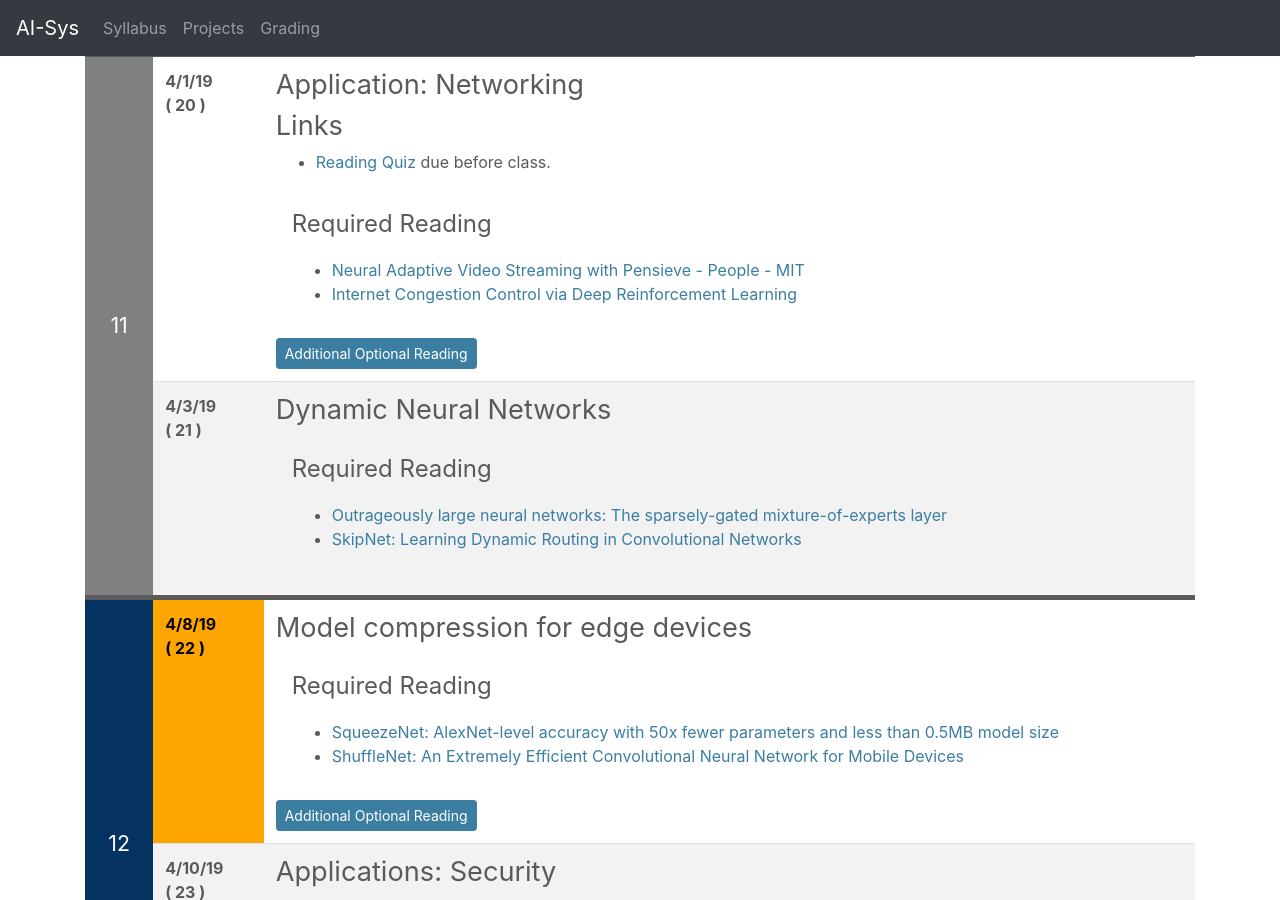
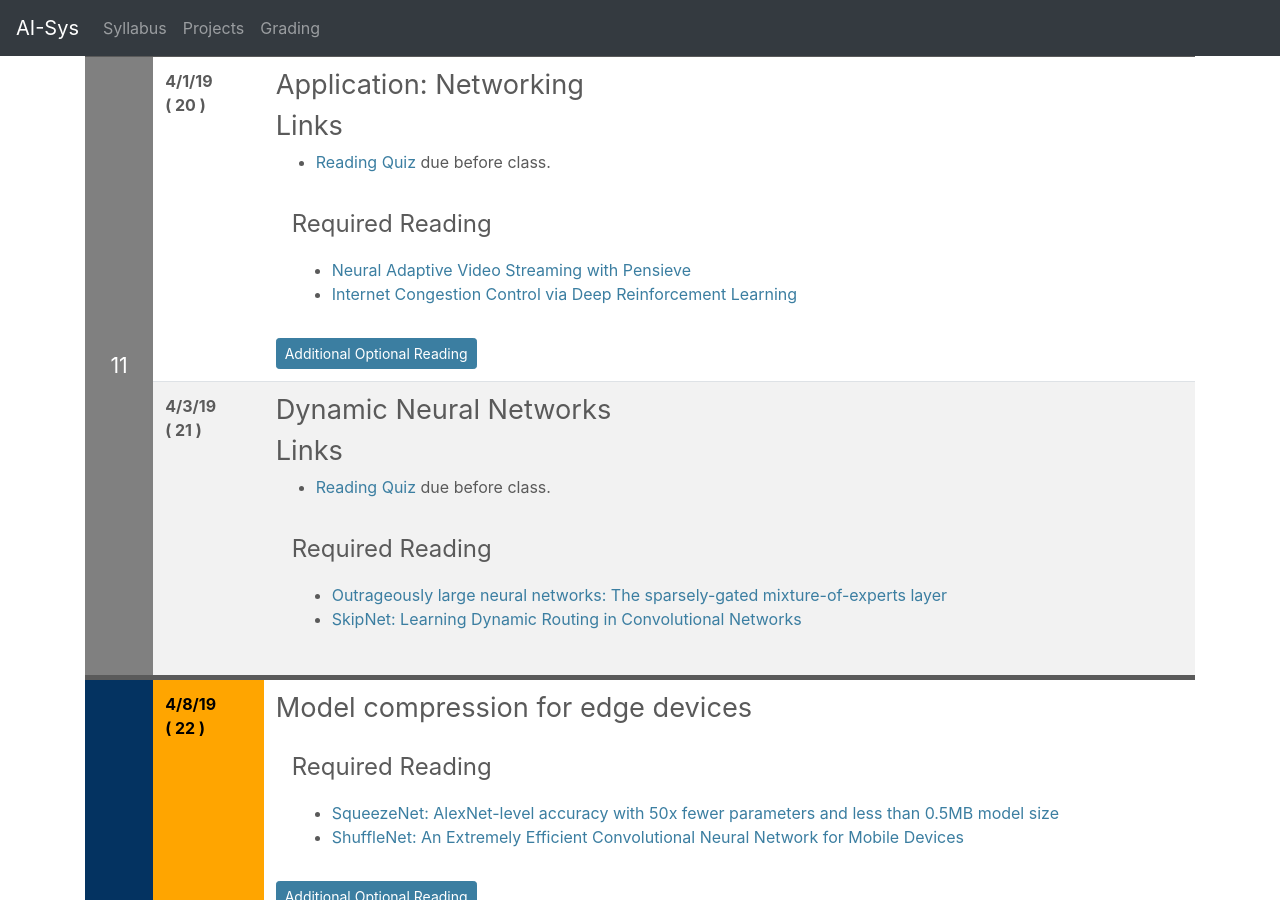
Before and after one commit to ucbrise/cs294-ai-sys-sp19, a Jekyll site: the page built from index.md, in a window 1280 px wide and 900 px high, scrolled down 6811 px. Built offline with Jekyll 4.4.1, drawn with Linux system fonts in a browser that asks for light colours; nearby versions of some CDN libraries; our own code applies the rules of GitHub Pages for plain Markdown files.

Commit message:
added quiz for lecture 21

```diff
--- a/index.md
+++ b/index.md
@@ -598,7 +598,7 @@ If you find some of the reading confusing and want a more gentle introduction, t
 <div class="reading">
 <div class="required_reading" markdown="1">
 
-* [Neural Adaptive Video Streaming with Pensieve - People - MIT](https://people.csail.mit.edu/hongzi/content/publications/Pensieve-Sigcomm17.pdf)
+* [Neural Adaptive Video Streaming with Pensieve](https://people.csail.mit.edu/hongzi/content/publications/Pensieve-Sigcomm17.pdf)
 * [Internet Congestion Control via Deep Reinforcement Learning](https://arxiv.org/abs/1810.03259)
 
 </div>
@@ -617,6 +617,9 @@ If you find some of the reading confusing and want a more gentle introduction, t
 
 {% include syllabus_entry %}
 ## Dynamic Neural Networks
+
+## Links
+* [Reading Quiz](https://forms.gle/PtZEf7DknrcHJNH9A) due before class.
 
 <div class="summary" markdown="1"> </div>
 <div class="reading">
```
